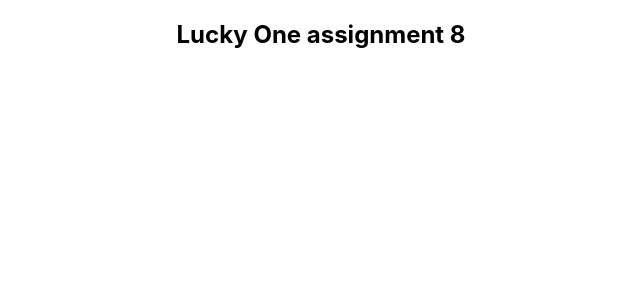
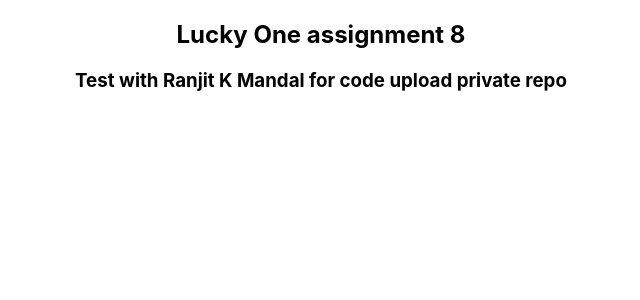
Before and after one commit to mollikacomputer/lucky-one, a React (Create React App) app: page / in a window 1280 px wide. Shown: the top 300 px of the page, without its empty margins (319-959 px from the left). Built offline with nearby package versions, Linux system fonts and the light colour scheme.

Commit message:
this is test commit

```diff
--- a/src/App.js
+++ b/src/App.js
@@ -5,6 +5,7 @@ function App() {
   return (
     <div className="App">
       <h2> Lucky One assignment 8</h2>
+      <h3> Test with Ranjit K Mandal for code upload private repo</h3>
     </div>
   );
 }
```
